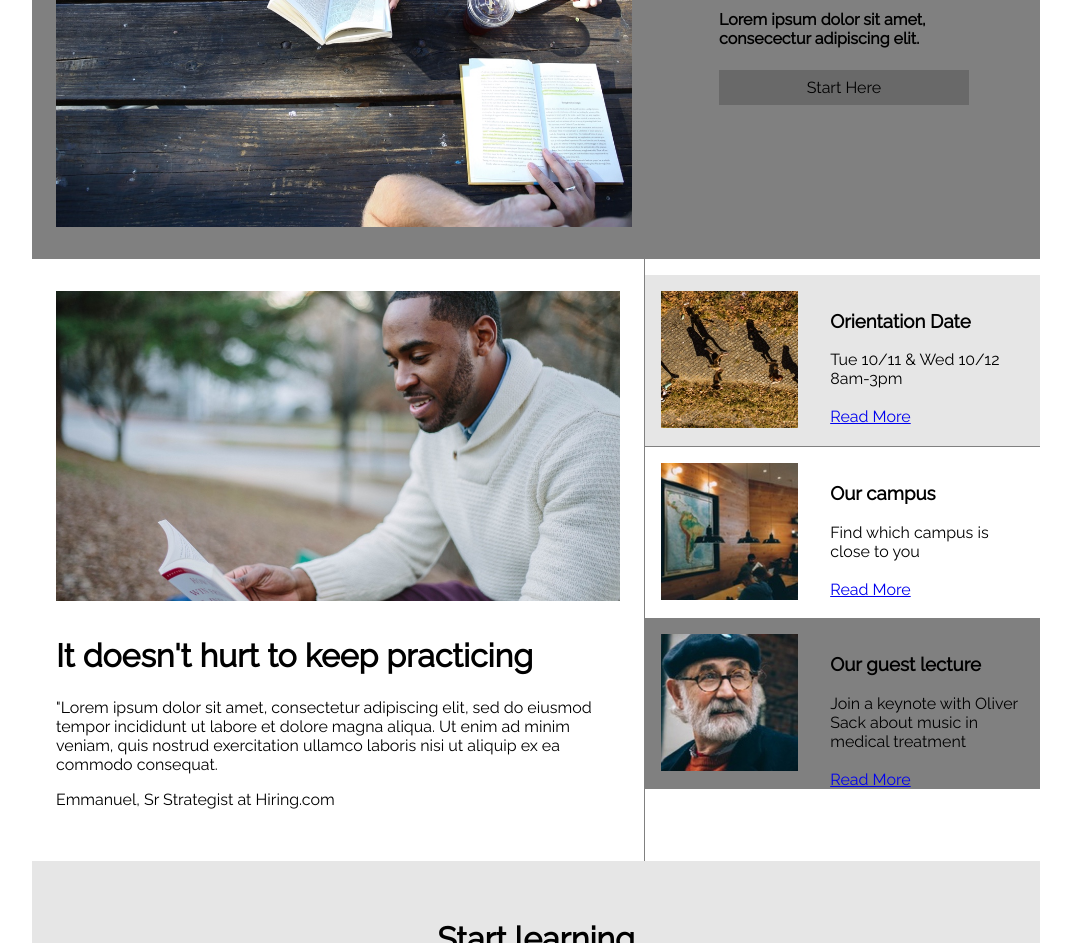
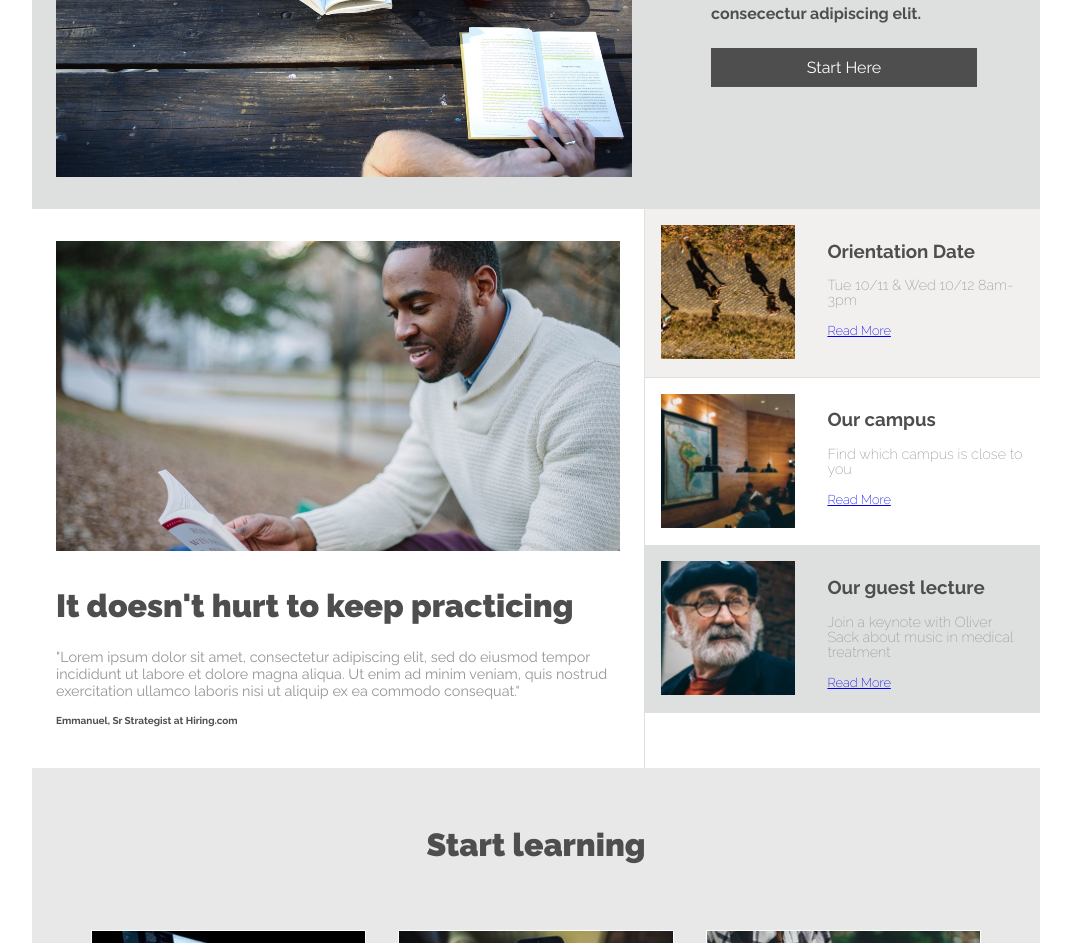
Before and after one commit to kshifley/ColmarAcademy, a plain HTML site: page index.html in a window 1280 px wide. Shown: the part 328-1271 px from the top of the page, without its empty margins (104-1175 px from the left). Drawn offline with Linux system fonts and the light colour scheme.

Commit message:
add font and color.

```diff
--- a/css/style.css
+++ b/css/style.css
@@ -2,6 +2,7 @@ html {
   width: 1024px;
   margin: auto;
   font-family: "Raleway", sans-serif;
+  color: #4f4e4e;
 }
 
 .flex {
@@ -9,7 +10,7 @@ html {
 }
 
 h2 {
-  font-weight: bold;
+  font-weight: 900;
   font-size: 2rem;
 }
 
@@ -37,7 +38,8 @@ header {
 /*Academy*/
 .title2 {
   font-size: 1.5rem;
-  color: grey;
+  font-weight: 300;
+  color: #bababa;
 }
 
 nav {
@@ -54,14 +56,14 @@ nav p {
 /*1st Container */
 #box1 {
   padding: 32px 24px;
-  background-color: grey;
+  background-color: #dee0e0;
   height: auto;
 }
 
 #box1 img {
   margin-right: 40px;
   width: 60%;
-  height: 450px;
+  height: 400px;
 }
 
 #box1 .learn {
@@ -73,13 +75,14 @@ nav p {
 }
 
 .learn h4 {
-
+  line-height: 1.5;
 }
 
 .learn p {
-  background-color: DimGrey;
-  padding: 8px 0;
+  background-color: #4f4e4e;
+  padding: 10px 0;
   text-align: center;
+  color: white;
 }
 
 #box2 {
@@ -104,53 +107,67 @@ nav p {
 }
 
 #box2 .paragraph {
-
+  font-size: .9rem;
+  color: #969696;
+}
+.name {
+  font-size: 10px;
+  margin-top: 16px;
+  font-weight: bold;
 }
 
 #box2b {
   width: 423px;
-  border-left: 1px solid grey;
+  border-left: 1px solid #dee0e0;
   flex-direction: column;
-  padding: 16px 0;
+
 }
 
 #box2b .flex-container {
   display: inline-flex;
   height: 30%;
+  line-height: 15px;
+}
+.flex-container a {
+  font-size: .8rem;
 }
 
 #box2b .flex-container img {
   width: 35%;
   height: 80%;
-  padding:16px;
+  padding: 16px;
+
 }
 .orient {
-  background-color: #e6e6e6;
+  background-color: #f2efef;
 }
+
 .campus {
   border-top: 0.5px solid grey;
+  border-color: #dee0e0;
 }
 .guest {
-  background-color: grey;
+  background-color: #dee0e0;
+
 }
 
 
 #box3 {
-  background-color: #e6e6e6;
+  background-color: #e8e8e8;
 }
 
 .start {
   text-align: center;
   font-size: 2rem;
-  padding: 32px 48px;
+  padding: 32px 48px 24px 48px;
 
 }
 
 #classes {
   justify-content: center;
   flex-wrap: wrap;
-  border: 1px solid black;
-  padding: 32px 16px;
+
+  padding: 0 16px 24px 16px;
 }
 #classes .course {
    height: 40%;
@@ -168,6 +185,11 @@ nav p {
 }
 .info {
   padding: 16px;
+}
+.info p {
+  color: #969696;
+  font-weight: 200;
+  font-size: .9rem;
 }
 #classes .two {
   padding-bottom: 0;
@@ -190,6 +212,9 @@ nav p {
 }
 .video p {
   margin-bottom: 32px;
+  color: #969696;
+  font-weight: 200;
+  font-size: .9rem;
 }
 #box4 {
   flex-direction: column;
--- a/index.html
+++ b/index.html
@@ -4,7 +4,7 @@
     <meta charset="utf-8">
     <title>Colmar Academy</title>
     <link href="css/style.css" style="text/css" rel="stylesheet">
-    <link href="https://fonts.googleapis.com/css?family=Raleway" rel="stylesheet">
+    <link href="https://fonts.googleapis.com/css?family=Raleway:100,200,300,400,500,600,700,800,900" rel="stylesheet">
     <link href="https://fonts.googleapis.com/css?family=Open+Sans:300,400,700,800" rel="stylesheet">
   </head>
   <body>
@@ -39,7 +39,7 @@
       <p class="paragraph">"Lorem ipsum dolor sit amet, consectetur adipiscing elit,
       sed do eiusmod tempor incididunt ut labore et dolore magna aliqua.
       Ut enim ad minim veniam, quis nostrud exercitation ullamco laboris
-      nisi ut aliquip ex ea commodo consequat.</p>
+      nisi ut aliquip ex ea commodo consequat."</p>
       <p class="name">Emmanuel, Sr Strategist at Hiring.com</p>
   </div>
 
@@ -141,10 +141,10 @@
       <source src="videos/thesis.mp4" type="video/mp4">
     </video>
     <h3>Reimagine urban</h3>
-    <p>Lorem ipsum dolor sit amet, consectetur adipiscing elit,
+    <p>"Lorem ipsum dolor sit amet, consectetur adipiscing elit,
     sed do eiusmod tempor incididunt ut labore et dolore magna aliqua.
     Ut enim ad minim veniam, quis nostrud exercitation ullamco laboris
-    nisi ut aliquip ex ea commodo consequat.</p>
+    nisi ut aliquip ex ea commodo consequat."</p>
   </div>
 <div id="box4b" class="flex">
   <div class="flex-container guest">
```
